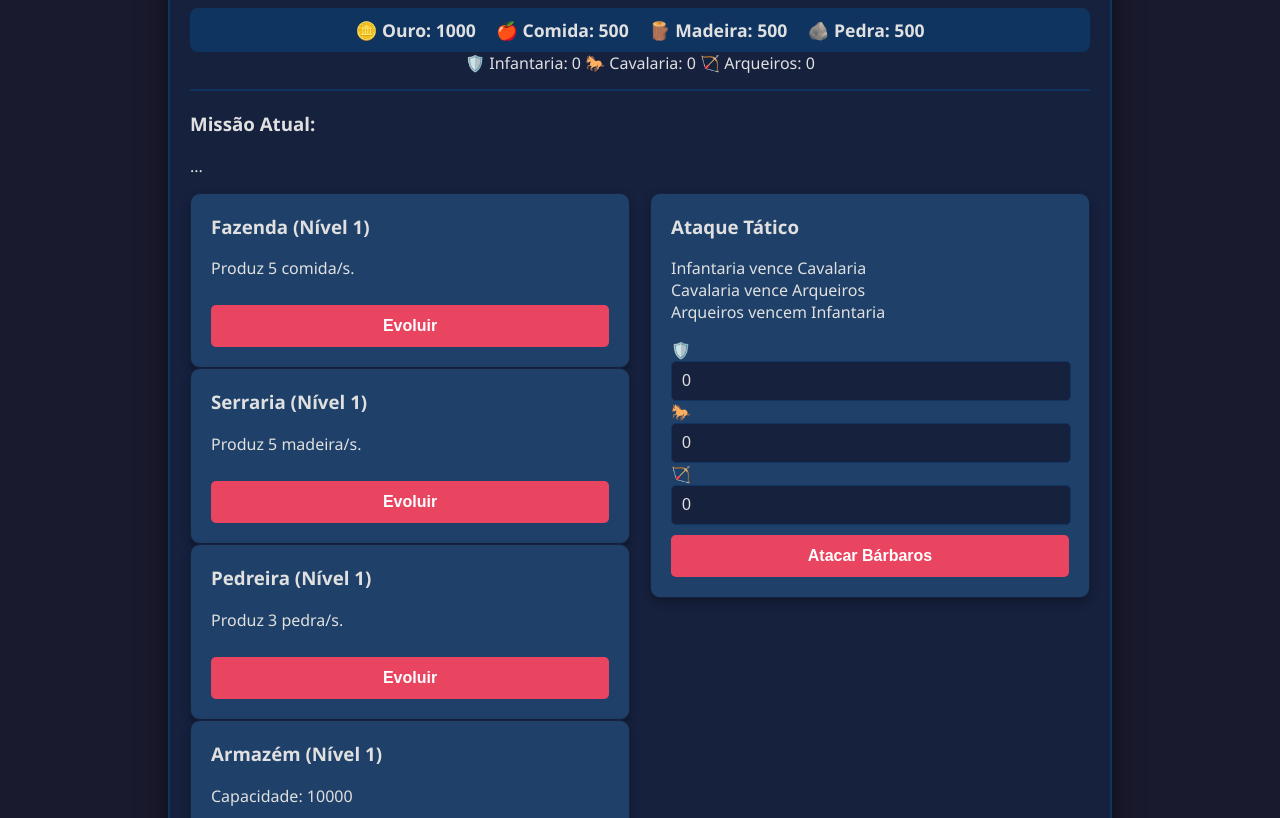
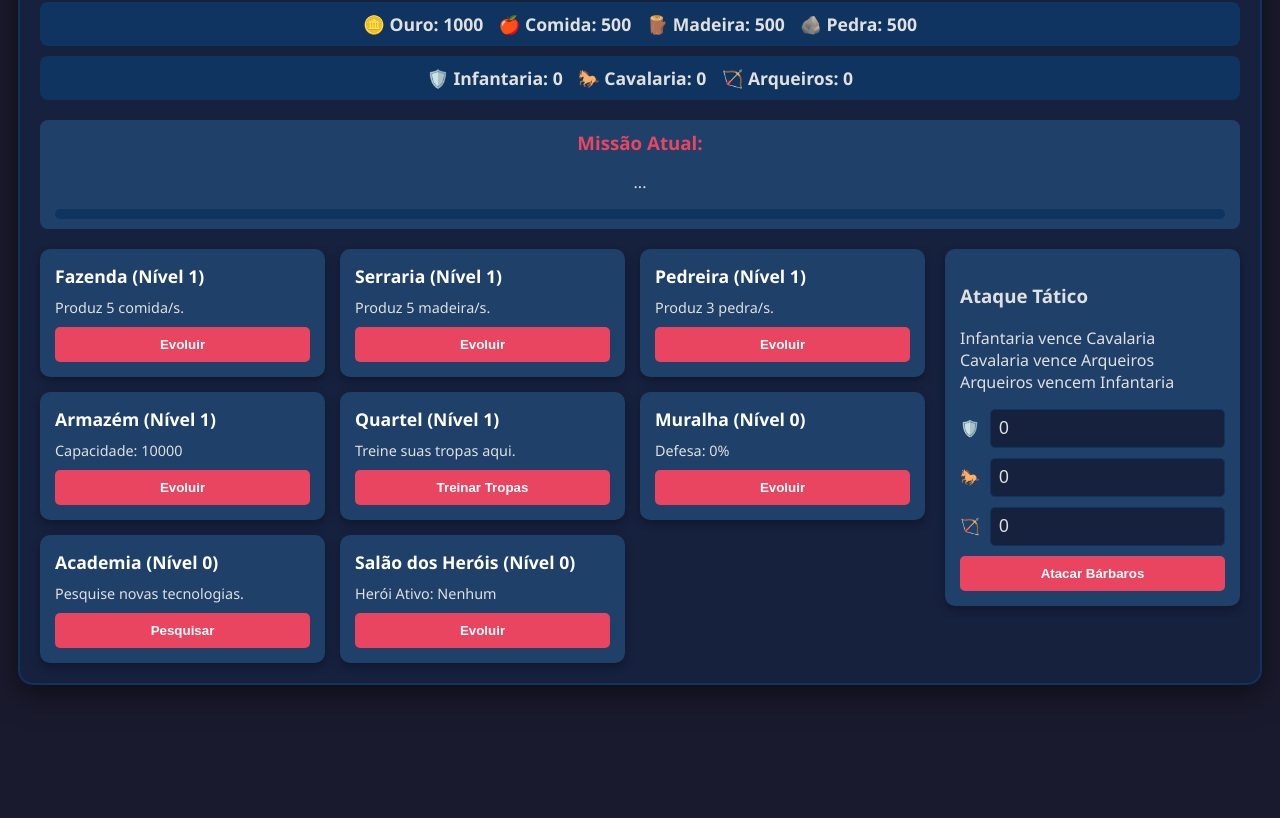
Before and after one commit to ovulgo22/vers-o1.github.io, a plain HTML site: page docs/index.html in a window 1280 px wide. Shown: the part 99-917 px from the top of the page. After the commit the page ends 830 px from the top, so only its background shows below. Drawn offline with Linux system fonts and the light colour scheme.

Commit message:
Update style.css

```diff
--- a/docs/style.css
+++ b/docs/style.css
@@ -1,162 +1,80 @@
-/* Estilos Gerais */
+:root {
+    --primary-bg: #1a1a2e;
+    --secondary-bg: #16213e;
+    --card-bg: #1f4068;
+    --border-color: #0f3460;
+    --primary-accent: #e94560;
+    --text-color: #e0e0e0;
+    --green: #3ddc84;
+}
+
 body {
     font-family: 'Segoe UI', Tahoma, Geneva, Verdana, sans-serif;
-    background-color: #1a1a2e;
-    color: #e0e0e0;
+    background-color: var(--primary-bg);
+    color: var(--text-color);
     margin: 0;
     padding: 15px;
     display: flex;
     justify-content: center;
-    align-items: center;
+    align-items: flex-start;
     min-height: 100vh;
-    -webkit-tap-highlight-color: transparent; /* Remove o highlight azul no toque em mobile */
 }
 
 #game-container {
     width: 100%;
-    max-width: 900px;
-    background-color: #16213e;
+    max-width: 1200px;
+    background-color: var(--secondary-bg);
     border-radius: 15px;
     box-shadow: 0 10px 30px rgba(0, 0, 0, 0.5);
     padding: 20px;
-    border: 2px solid #0f3460;
+    border: 2px solid var(--border-color);
 }
 
-header {
-    text-align: center;
-    border-bottom: 2px solid #0f3460;
-    padding-bottom: 15px;
-    margin-bottom: 20px;
+header h1 { text-align: center; color: var(--primary-accent); text-shadow: 0 0 10px var(--primary-accent); margin-top: 0; }
+#resources, #troops-display { display: flex; justify-content: center; gap: 15px; flex-wrap: wrap; background-color: var(--border-color); padding: 10px; border-radius: 8px; margin-bottom: 10px; }
+#resources span, #troops-display span { font-weight: bold; font-size: 1.1em; }
+
+#quest-container { background-color: var(--card-bg); padding: 10px 15px; border-radius: 8px; margin: 20px 0; text-align: center; }
+#quest-container h3 { margin: 0 0 5px 0; color: var(--primary-accent); }
+#quest-progress-bar { background-color: var(--border-color); border-radius: 5px; height: 10px; overflow: hidden; }
+#quest-progress { background-color: var(--green); height: 100%; width: 0%; transition: width 0.5s ease; }
+
+#main-view { display: grid; grid-template-columns: 3fr 1fr; gap: 20px; }
+#buildings-grid { display: grid; grid-template-columns: repeat(auto-fit, minmax(220px, 1fr)); gap: 15px; }
+
+.building, .action-card { background-color: var(--card-bg); padding: 15px; border-radius: 10px; box-shadow: 0 4px 10px rgba(0, 0, 0, 0.3); transition: transform 0.2s; }
+.building:hover { transform: translateY(-3px); }
+.building h3 { margin: 0 0 10px 0; color: #fff; font-size: 1.1em; }
+.building p { margin: 0 0 10px 0; font-size: 0.9em; }
+
+button { background-color: var(--primary-accent); color: #fff; border: none; padding: 10px 15px; border-radius: 5px; font-weight: bold; cursor: pointer; transition: background-color 0.2s, transform 0.1s; width: 100%; margin-top: auto; }
+button:hover { background-color: #c73b52; }
+button:active { transform: scale(0.98); }
+button:disabled { background-color: #555; cursor: not-allowed; }
+
+.action-card .army-input { display: flex; align-items: center; gap: 10px; margin-bottom: 10px; }
+input[type="number"] { width: 100%; padding: 8px; border-radius: 5px; border: 1px solid var(--border-color); background-color: var(--secondary-bg); color: var(--text-color); font-size: 1.1em; }
+
+/* MODAL STYLES */
+#modal-backdrop { position: fixed; top: 0; left: 0; width: 100%; height: 100%; background-color: rgba(0, 0, 0, 0.7); z-index: 99; }
+.modal { position: fixed; top: 50%; left: 50%; transform: translate(-50%, -50%); background-color: var(--secondary-bg); padding: 25px; border-radius: 15px; z-index: 100; width: 90%; max-width: 600px; border: 2px solid var(--primary-accent); box-shadow: 0 0 30px var(--primary-accent); }
+.modal h2 { text-align: center; margin-top: 0; color: var(--primary-accent); }
+.close-modal-btn { background-color: #777; margin-top: 20px; }
+
+/* Research & Train Modal Styles */
+#research-tree, #train-options { display: flex; flex-direction: column; gap: 15px; max-height: 60vh; overflow-y: auto; }
+.research-item, .train-item { display: grid; grid-template-columns: 1fr 2fr 1fr; align-items: center; background-color: var(--card-bg); padding: 10px; border-radius: 8px; }
+.research-item p, .train-item p { margin: 0; }
+.research-item .cost, .train-item .cost { font-size: 0.8em; }
+
+/* Battle Report Styles */
+#battle-result { display: grid; grid-template-columns: 1fr auto 1fr; align-items: center; gap: 15px; text-align: center; }
+#battle-result h3 { color: var(--primary-accent); grid-column: 1 / -1; }
+#battle-result .losses { color: #ff6b6b; }
+#battle-result .gains { color: var(--green); }
+
+.hidden { display: none !important; }
+
+@media (max-width: 900px) {
+    #main-view { grid-template-columns: 1fr; }
 }
-
-header h1 {
-    margin: 0;
-    color: #e94560;
-    font-size: 2.5em;
-    text-shadow: 0 0 10px #e94560;
-}
-
-#resources {
-    display: flex;
-    justify-content: center;
-    gap: 20px;
-    margin-top: 15px;
-    flex-wrap: wrap;
-    background-color: #0f3460;
-    padding: 10px;
-    border-radius: 8px;
-}
-
-#resources span {
-    font-size: 1.1em;
-    font-weight: bold;
-}
-
-/* Visão Principal */
-#main-view {
-    display: grid;
-    grid-template-columns: 1fr 1fr;
-    gap: 20px;
-}
-
-/* Edifícios e Ações */
-.building, .action-card {
-    background-color: #1f4068;
-    padding: 20px;
-    border-radius: 10px;
-    border: 1px solid #16213e;
-    box-shadow: 0 4px 10px rgba(0, 0, 0, 0.3);
-    transition: transform 0.2s, box-shadow 0.2s;
-}
-
-.building:hover, .action-card:hover {
-    transform: translateY(-5px);
-    box-shadow: 0 8px 20px rgba(0, 0, 0, 0.4);
-}
-
-h2 {
-    color: #e94560;
-    border-bottom: 1px solid #e94560;
-    padding-bottom: 5px;
-}
-
-h3 {
-    margin-top: 0;
-}
-
-button {
-    background-color: #e94560;
-    color: #fff;
-    border: none;
-    padding: 12px 18px;
-    border-radius: 5px;
-    font-size: 1em;
-    font-weight: bold;
-    cursor: pointer;
-    transition: background-color 0.2s, transform 0.2s;
-    width: 100%;
-    margin-top: 10px;
-}
-
-button:hover {
-    background-color: #c73b52;
-    transform: scale(1.05);
-}
-
-button:disabled {
-    background-color: #555;
-    cursor: not-allowed;
-    transform: none;
-}
-
-
-input[type="number"] {
-    width: calc(100% - 20px);
-    padding: 10px;
-    border-radius: 5px;
-    border: 1px solid #0f3460;
-    background-color: #16213e;
-    color: #e0e0e0;
-    font-size: 1em;
-}
-
-/* Relatório de Batalha (Popup) */
-#battle-report {
-    position: fixed;
-    top: 50%;
-    left: 50%;
-    transform: translate(-50%, -50%);
-    background-color: #16213e;
-    padding: 30px;
-    border-radius: 15px;
-    box-shadow: 0 0 40px rgba(233, 69, 96, 0.5);
-    z-index: 100;
-    width: 80%;
-    max-width: 500px;
-    text-align: center;
-    border: 2px solid #e94560;
-}
-
-#battle-result {
-    font-size: 1.2em;
-    margin-bottom: 20px;
-}
-
-.hidden {
-    display: none;
-}
-
-/* Responsividade para Tablets e Celulares */
-@media (max-width: 768px) {
-    #main-view {
-        grid-template-columns: 1fr;
-    }
-
-    header h1 {
-        font-size: 2em;
-    }
-
-    #resources {
-        font-size: 0.9em;
-    }
-}
```
